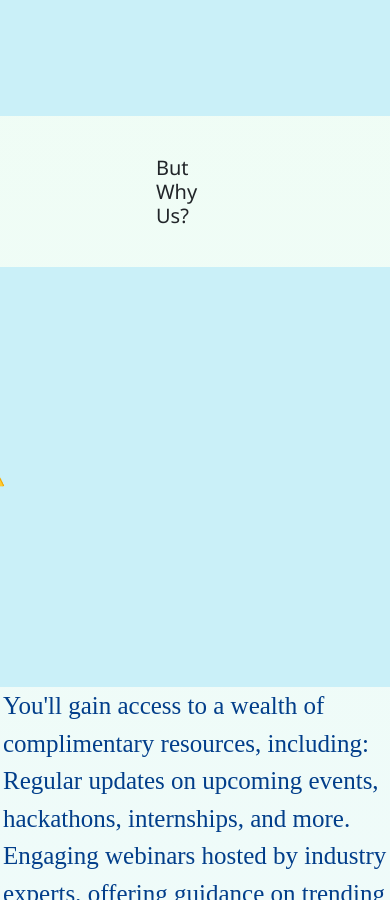
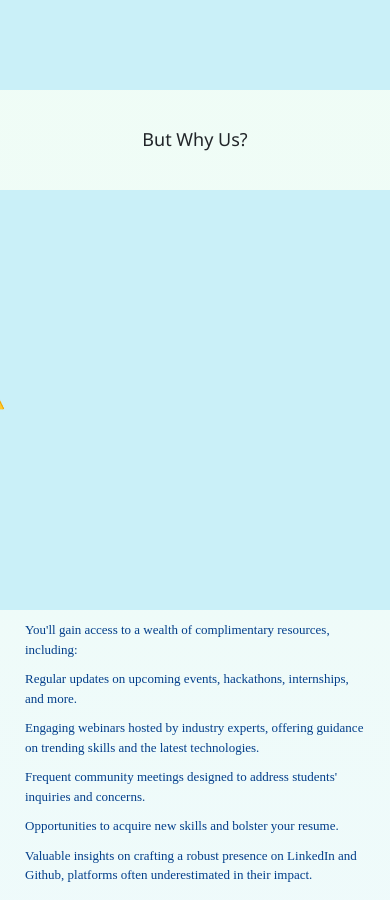
Before and after one commit to NITRR-Open-Source-Community/NOSC-Website, a website: page index.html in a window 390 px wide. Shown: the part 1100-2000 px from the top of the page. Drawn offline with nearby package versions, Linux system fonts and the light colour scheme; some packages are replaced by stand-ins of ours; no server answers; a script that the page names is missing; a web font is replaced by a local one.

Commit message:
Update style.css
Made the fonts responsive and readable

```diff
--- a/style.css
+++ b/style.css
@@ -539,7 +539,7 @@ p {
         font-size: x-large;
     }
     #butwhy{
-      font-size: 20px;
+      margin:0;
     }
 }
 
@@ -657,4 +657,25 @@ section .animate{
   .image-container{
     display: block;
   }
+  #butwhy{
+    font-size: 18px;
   }
+  p{
+    font-size: 13px;
+  }
+  .aim ul li{
+    font-size: 13px;
+    margin: 10px 30px;
+  }
+  .aim ul{
+    margin-top:10px;
+  }
+  ul{
+    font-size: 13px;
+  }
+  }
+  @media screen and (max-width: 408px){
+    p{
+      margin:0 38px;
+    }
+  }
```
